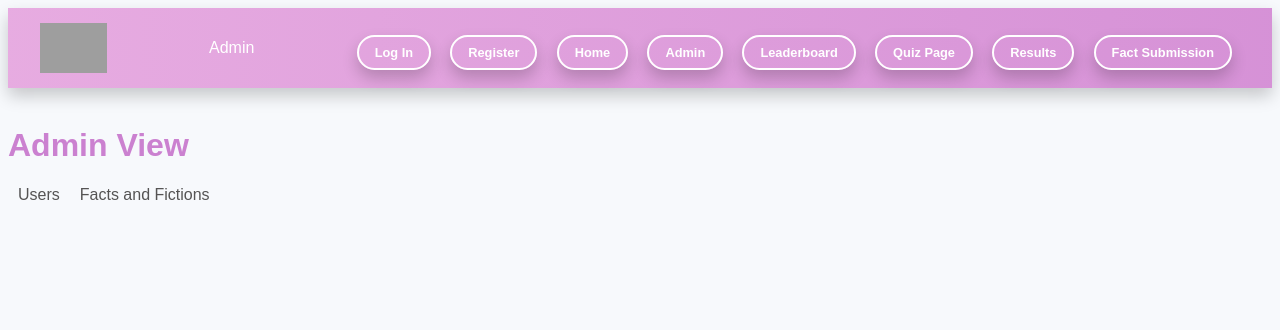
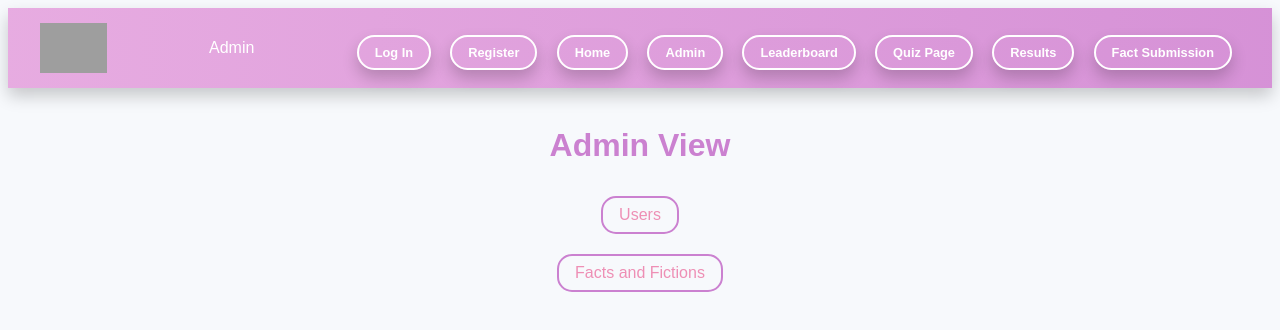
Before and after one commit to NinaLaliashvili/Fight-Fake-News, a React (Create React App) app in the folder fact-fiction/: page /users in a window 1280 px wide. Both pictures are taken after a click on the button "Admin". Shown: the top 330 px of the page. Built offline with nearby package versions, Linux system fonts and the light colour scheme; grey boxes are pictures that could not be loaded.

Commit message:
admin styiling

```diff
--- a/fact-fiction/src/Components/Admin/Users/UsersView.css
+++ b/fact-fiction/src/Components/Admin/Users/UsersView.css
@@ -5,8 +5,14 @@
   margin: 10px;
   width: 20rem;
   padding-left: 10px;
+  box-shadow: 0 4px 8px rgba(0,0,0,0.1)
 }
-
+.users-list-contrainer {
+display: grid;
+grid-template-columns: repeat(3, 1fr);
+grid-gap: 20px;
+margin-top: 20px;
+}
 .column {
   display: flex;
   flex-direction: column;
--- a/fact-fiction/src/Components/Admin/Users/UsersView.jsx
+++ b/fact-fiction/src/Components/Admin/Users/UsersView.jsx
@@ -67,14 +67,16 @@ export const UsersView = () => {
         <button onClick={handleSearch}>Search</button>
       </div>
 
-      <div>
-        {listUsers.map((user) => (
-          <div className="box" key={user._id}>
-            <h3>{user.firstName}</h3>
-            <h3>{user.lastName}</h3>
-            <h4>{user.email}</h4>
-          </div>
-        ))}
+      <div className="users-list-contrainer ">
+        {listUsers.map((user) =>
+          user._id && user.firstName && user.lastName && user.email ? (
+            <div className="box" key={user._id}>
+              <h3>{user.firstName}</h3>
+              <h3>{user.lastName}</h3>
+              <h4>{user.email}</h4>
+            </div>
+          ) : null
+        )}
       </div>
     </div>
   );
--- /dev/null
+++ b/fact-fiction/src/Components/Admin/index.css
@@ -0,0 +1,21 @@
+.admin-navlink {
+    text-decoration: none;
+    color: #ee8fb5;
+    padding: 0.5rem 1rem;
+    border: 1px solid transparent;
+    border-radius: 0.3rem;
+    transition: background-color 0.2s ease, border-color 0.2s ease;
+    border: 2px solid #cb81d0;
+    border-radius: 15px;
+  }
+
+  .admin-container {
+    display: flex;
+    flex-direction: column;
+    justify-content: center;
+    align-items: center;
+  }
+
+  .admin-navlink:hover {
+    transform: scale(1.1);
+  }
--- a/fact-fiction/src/Components/Admin/index.jsx
+++ b/fact-fiction/src/Components/Admin/index.jsx
@@ -2,19 +2,20 @@ import { NavLink, Route, Routes } from "react-router-dom";
 
 import { FactFictionView } from "./FactFiction/FactFictionView";
 import { UsersView } from "./Users/UsersView";
+import "./index.css"
 
 export const AdminView = () => {
   return (
-    <>
+    <div className="admin-container">
 
       <h1>Admin View</h1>
-      <NavLink to="users">Users</NavLink>
-      <NavLink to="factfiction">Facts and Fictions</NavLink>
+      <NavLink to="users" className="admin-navlink">Users</NavLink>
+      <NavLink to="factfiction" className="admin-navlink">Facts and Fictions</NavLink>
 
       <Routes>
         <Route path="/users" element={<UsersView />} />
         <Route path="/factfiction" element={<FactFictionView />} />
       </Routes>
-    </>
+    </div>
   );
 };
--- a/fact-fiction/src/Components/Home/HomeComponent.jsx
+++ b/fact-fiction/src/Components/Home/HomeComponent.jsx
@@ -5,23 +5,20 @@ import "./HomeComponent.css";
 
 const HomeComponent = () => {
   const navigate = useNavigate();
-  const { isLoggedIn, setLoginStatus } = useContext(LoginContext);
+  const { isLoggedIn } = useContext(LoginContext);
 
-  // Logout function to clear user state and redirect to homepage
-  const handleLogout = () => {
-    // Clear local storage
-    localStorage.removeItem("isLoggedIn");
-    localStorage.removeItem("userId");
-    localStorage.removeItem("token");
-    localStorage.removeItem("firstName");
-    localStorage.removeItem("lastName");
 
-    // Update context
-    setLoginStatus(false, null, null);
+  // const handleLogout = () => {
+  //   localStorage.removeItem("isLoggedIn");
+  //   localStorage.removeItem("userId");
+  //   localStorage.removeItem("token");
+  //   localStorage.removeItem("firstName");
+  //   localStorage.removeItem("lastName");
 
-    // Redirect to home
-    navigate("/");
-  };
+  //   setLoginStatus(false, null, null);
+
+  //   navigate("/");
+  // };
 
   const firstName = localStorage.getItem("firstName");
   const lastName = localStorage.getItem("lastName");
--- a/fact-fiction/src/Components/LogIn/LogInComponent.jsx
+++ b/fact-fiction/src/Components/LogIn/LogInComponent.jsx
@@ -11,7 +11,7 @@ const LogInComponent = () => {
   const navigate = useNavigate();
   const [email, setEmail] = useState("");
   const [password, setPassword] = useState("");
-  const { isLoggedIn, userId, setLoginStatus } = useContext(LoginContext);
+  const { setLoginStatus } = useContext(LoginContext);
 
   const notifyError = (message) => {
     toast.error(`${message}, sorry!`, {
@@ -32,7 +32,6 @@ const LogInComponent = () => {
         const { user, token } = response.data;
         const userId = user._id;
 
-        //update context and local storage
         setLoginStatus(true, userId, token);
         localStorage.setItem("firstName", user.firstName);
         localStorage.setItem("lastName", user.lastName);
--- a/fact-fiction/src/Components/NavBar/NavBar.jsx
+++ b/fact-fiction/src/Components/NavBar/NavBar.jsx
@@ -1,5 +1,3 @@
-// Navbar.jsx
-
 import React, { useContext } from "react";
 import { useNavigate, useLocation } from "react-router-dom";
 import { LoginContext } from "../../Context/AuthContext";
@@ -36,6 +34,7 @@ const Navbar = () => {
         className="brand-logo"
         src="https://cdn.factcheck.org/UploadedFiles/rwjf-icon-conspiracy-01-.png"
         height="50"
+        alt="logo"
       />
       <div className="page-name">{currentPageName}</div>
       <nav className="nav">
--- a/fact-fiction/src/Components/SubmitFact/SubmitFactComponent.css
+++ b/fact-fiction/src/Components/SubmitFact/SubmitFactComponent.css
@@ -61,3 +61,15 @@ button:hover {
   flex-direction: column;
   align-items: center;
 }
+
+input, textarea {
+    background-color: transparent;
+    color: black;
+    border: 1px solid #cb81d0;
+    padding: 0.5;
+    cursor: pointer;
+    transition: all 0.3s;
+    border: 2px solid #cb81d0;
+    border-radius: 25px;
+    margin-top: 8px;
+}
--- a/fact-fiction/src/Components/SubmitFact/SubmitFactComponent.jsx
+++ b/fact-fiction/src/Components/SubmitFact/SubmitFactComponent.jsx
@@ -6,7 +6,6 @@ const SubmitFactComponent = () => {
   const navigate = useNavigate();
   const [submitted, setSubmitted] = useState(false);
 
-  // form states
   const [title, setTitle] = useState("");
   const [description, setDescription] = useState("");
   const [sourceLink, setSourceLink] = useState("");
```
